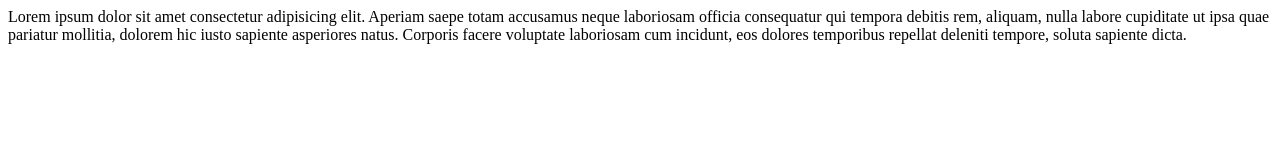
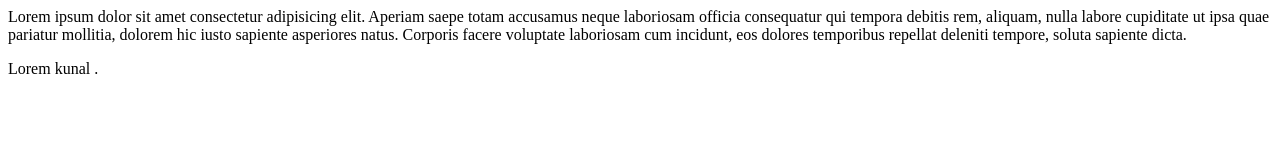
Before and after one commit to kunal1318/local-repo, a plain HTML site: page index.html in a window 1280 px wide. Drawn offline with Linux system fonts and the light colour scheme.

Commit message:
new para

```diff
--- a/index.html
+++ b/index.html
@@ -1 +1,2 @@
 <p>Lorem ipsum dolor sit amet consectetur adipisicing elit. Aperiam saepe totam accusamus neque laboriosam officia consequatur qui tempora debitis rem, aliquam, nulla labore cupiditate ut ipsa quae pariatur mollitia, dolorem hic iusto sapiente asperiores natus. Corporis facere voluptate laboriosam cum incidunt, eos dolores temporibus repellat deleniti tempore, soluta sapiente dicta.</p>
+<p>Lorem kunal .</p>
```
Also changed, not shown: 1 other file.
